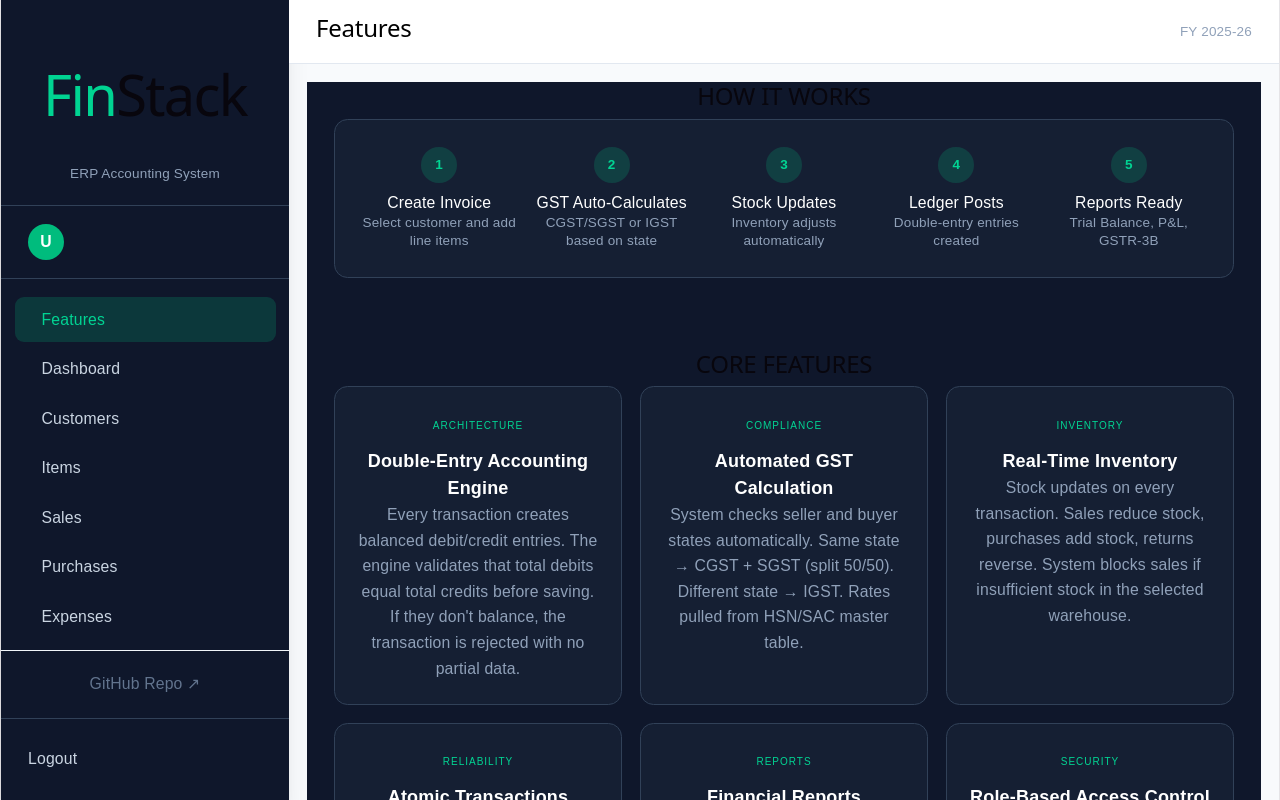
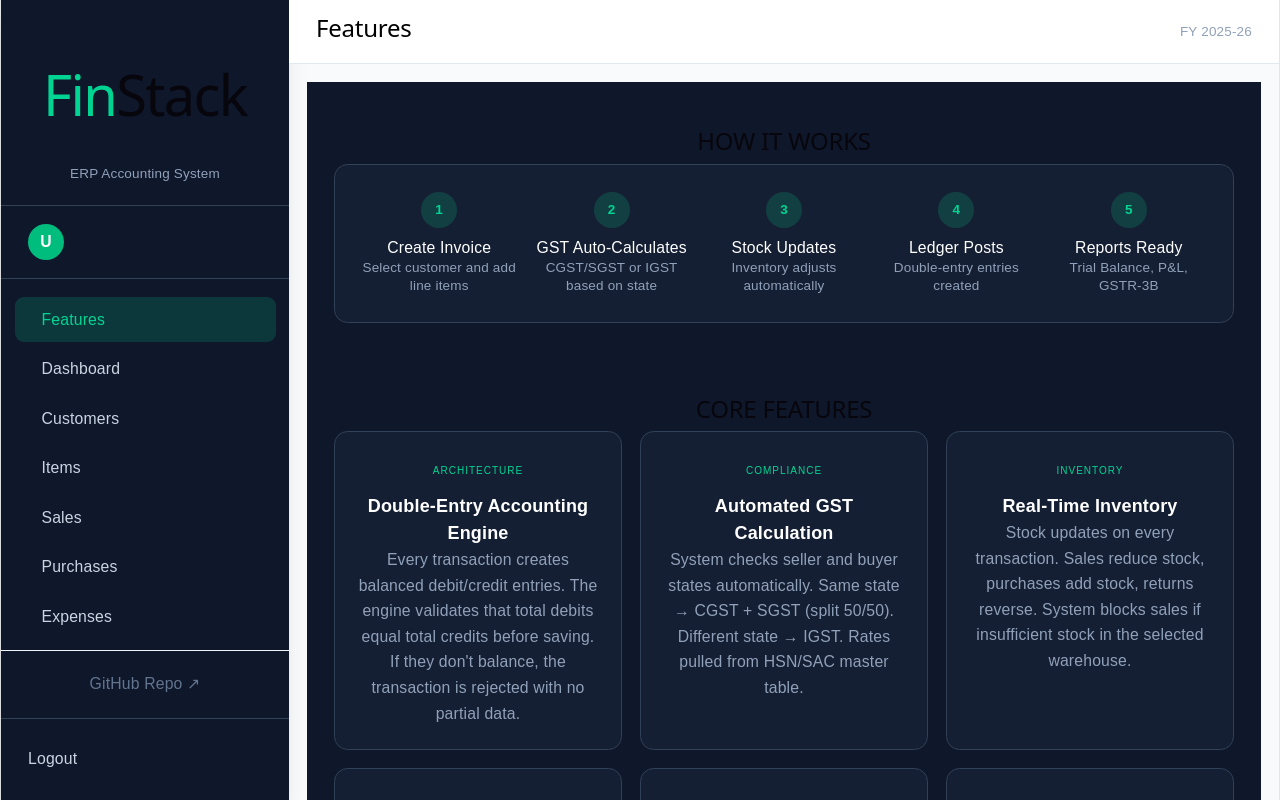
Before and after one commit to vini1237777/FinStack, a React (Vite) app in the folder frontend/: page /features in a window 1280 px wide. Built offline with nearby package versions, Linux system fonts and the light colour scheme.

Commit message:
padding added to the top

```diff
--- a/frontend/src/pages/Features.tsx
+++ b/frontend/src/pages/Features.tsx
@@ -1,7 +1,7 @@
 const Features = () => {
   return (
     <div className="min-h-screen bg-slate-900 text-white">
-      <div className="max-w-5xl mx-auto px-6 pb-16">
+      <div className="max-w-5xl mx-auto px-6 pt-10 pb-16">
         <h2 className="text-sm uppercase tracking-widest text-slate-500 mb-6">
           How It Works
         </h2>
```
